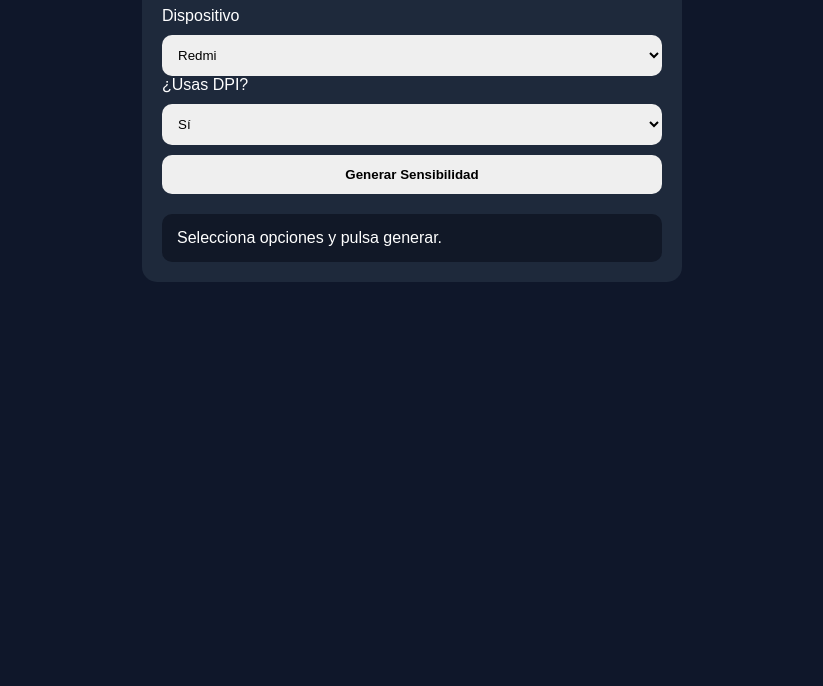
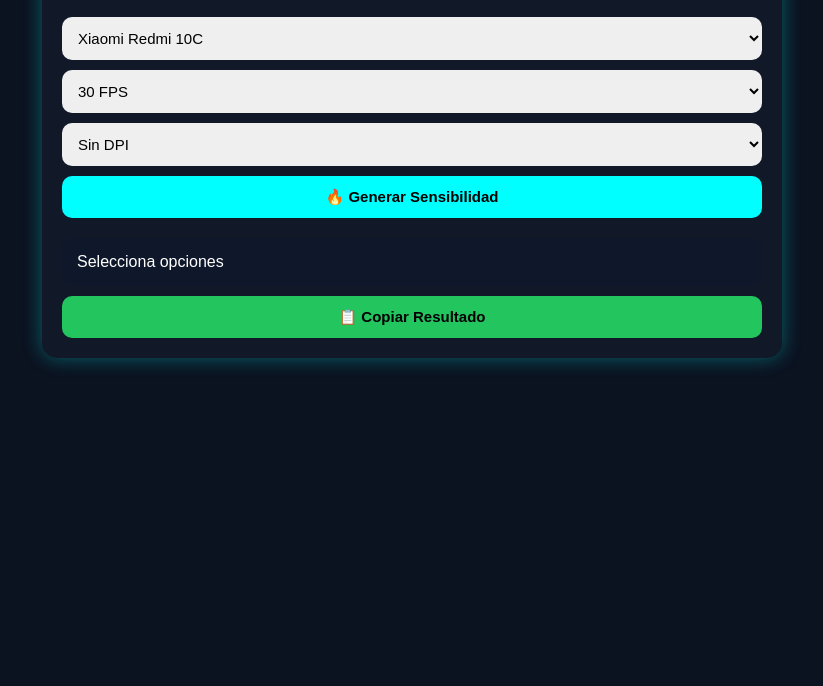
Before and after one commit to endryissacdelgadopela-lang/ff-sensi-generator-mma, a plain HTML site: page index.html in a window 1280 px wide. Shown: the part 114-800 px from the top of the page, without its empty margins (228-1051 px from the left). Drawn offline with Linux system fonts and the light colour scheme.

Commit message:
Update index.html

```diff
--- a/index.html
+++ b/index.html
@@ -3,120 +3,151 @@
 <head>
 <meta charset="UTF-8">
 <meta name="viewport" content="width=device-width, initial-scale=1.0">
-<title>Generador de Sensibilidad FF</title>
+<title>FF Sensi Generator Pro</title>
 
 <style>
 body{
-    font-family: Arial, sans-serif;
-    background:#0f172a;
+margin:0;
+font-family:Arial;
+background:#0b1220;
 color:white;
-    margin:0;
+text-align:center;
 padding:20px;
 }
 
 .container{
-    max-width:500px;
+max-width:700px;
 margin:auto;
-    background:#1e293b;
+background:#111827;
 padding:20px;
 border-radius:15px;
+box-shadow:0 0 20px #00ffff55;
 }
 
 h1{
-    text-align:center;
+color:#00ffff;
 }
 
 select,button{
 width:100%;
 padding:12px;
 margin-top:10px;
+border-radius:10px;
 border:none;
-    border-radius:10px;
+font-size:15px;
 }
 
 button{
+background:#00ffff;
+font-weight:bold;
 cursor:pointer;
-    font-weight:bold;
 }
 
 .result{
 margin-top:20px;
-    background:#111827;
+background:#0f172a;
 padding:15px;
 border-radius:10px;
+text-align:left;
+white-space:pre-line;
+}
+
+.copy{
+background:#22c55e;
+margin-top:10px;
 }
 </style>
 </head>
+
 <body>
 
 <div class="container">
 
-<h1>🔥 Generador Sensi FF 🔥</h1>
+<h1>🔥 FF SENSI GENERATOR PRO 🔥</h1>
 
-<label>Dispositivo</label>
 <select id="device">
-    <option>Redmi</option>
-    <option>Xiaomi</option>
-    <option>Samsung</option>
-    <option>Infinix</option>
-    <option>Tecno</option>
-    <option>Realme</option>
-    <option>Motorola</option>
-    <option>Huawei</option>
-    <option>iPhone</option>
-    <option>Otro</option>
+<option>Xiaomi Redmi 10C</option>
+<option>Xiaomi Redmi 12</option>
+<option>POCO X3 Pro</option>
+<option>Samsung A14</option>
+<option>Samsung A15</option>
+<option>Infinix Hot 40</option>
+<option>Tecno Spark 20</option>
+<option>ZTE Blade A36</option>
+<option>iPhone 11</option>
+<option>iPhone 12</option>
+<option>iPhone 13</option>
+<option>iPhone 14</option>
+<option>iPhone 15</option>
 </select>
 
-<label>¿Usas DPI?</label>
-<select id="dpiMode">
-    <option value="si">Sí</option>
-    <option value="no">No</option>
+<select id="fps">
+<option>30 FPS</option>
+<option>60 FPS</option>
+<option>90 FPS</option>
+<option>120 FPS</option>
 </select>
 
-<button onclick="generar()">Generar Sensibilidad</button>
+<select id="dpi">
+<option value="no">Sin DPI</option>
+<option value="si">Con DPI</option>
+</select>
 
-<div class="result" id="resultado">
-Selecciona opciones y pulsa generar.
-</div>
+<button onclick="generar()">🔥 Generar Sensibilidad</button>
+
+<div class="result" id="res">Selecciona opciones</div>
+
+<button class="copy" onclick="copiar()">📋 Copiar Resultado</button>
 
 </div>
 
 <script>
+
+let texto="";
+
 function rand(min,max){
 return Math.floor(Math.random()*(max-min+1))+min;
 }
 
 function generar(){
 
-  const device = document.getElementById("device").value;
-  const dpiMode = document.getElementById("dpiMode").value;
+let device=document.getElementById("device").value;
+let fps=document.getElementById("fps").value;
+let dpiMode=document.getElementById("dpi").value;
 
-  let dpi = "No usado";
+let dpi = dpiMode==="si" ? rand(520,720) : "No usado";
 
-  if(dpiMode === "si"){
-      dpi = rand(520,720);
+let base = device.includes("iPhone") ? 95 : 98;
+
+let general = rand(base-3,100);
+let red = rand(base-8,100);
+let x2 = rand(80,95);
+let x4 = rand(70,85);
+let awm = rand(20,45);
+let libre = rand(80,100);
+let boton = rand(45,65);
+
+texto=
+`📱 Dispositivo: ${device}
+⚡ FPS: ${fps}
+🎯 DPI: ${dpi}
+
+🔥 General: ${general}
+🎯 Punto Rojo: ${red}
+🔭 2X: ${x2}
+🔭 4X: ${x4}
+🎯 AWM: ${awm}
+📷 Libre: ${libre}
+🔫 Botón: ${boton}%`;
+
+document.getElementById("res").innerText=texto;
 }
 
-  const general = rand(92,100);
-  const redDot = rand(88,100);
-  const mira2x = rand(80,95);
-  const mira4x = rand(70,85);
-  const awm = rand(20,45);
-  const libre = rand(80,100);
-  const boton = rand(45,65);
+function copiar(){
+navigator.clipboard.writeText(texto);
+alert("Copiado!");
+}
 
-  document.getElementById("resultado").innerHTML = `
-    <h3>📱 ${device}</h3>
-    <p><b>DPI:</b> ${dpi}</p>
-    <p><b>General:</b> ${general}</p>
-    <p><b>Punto Rojo:</b> ${redDot}</p>
-    <p><b>Mira 2X:</b> ${mira2x}</p>
-    <p><b>Mira 4X:</b> ${mira4x}</p>
-    <p><b>AWM:</b> ${awm}</p>
-    <p><b>Cámara Libre:</b> ${libre}</p>
-    <p><b>Botón de Disparo:</b> ${boton}%</p>
-  `;
-}
 </script>
 
 </body>
```
Lines whose indentation alone changed are shown as unchanged.
